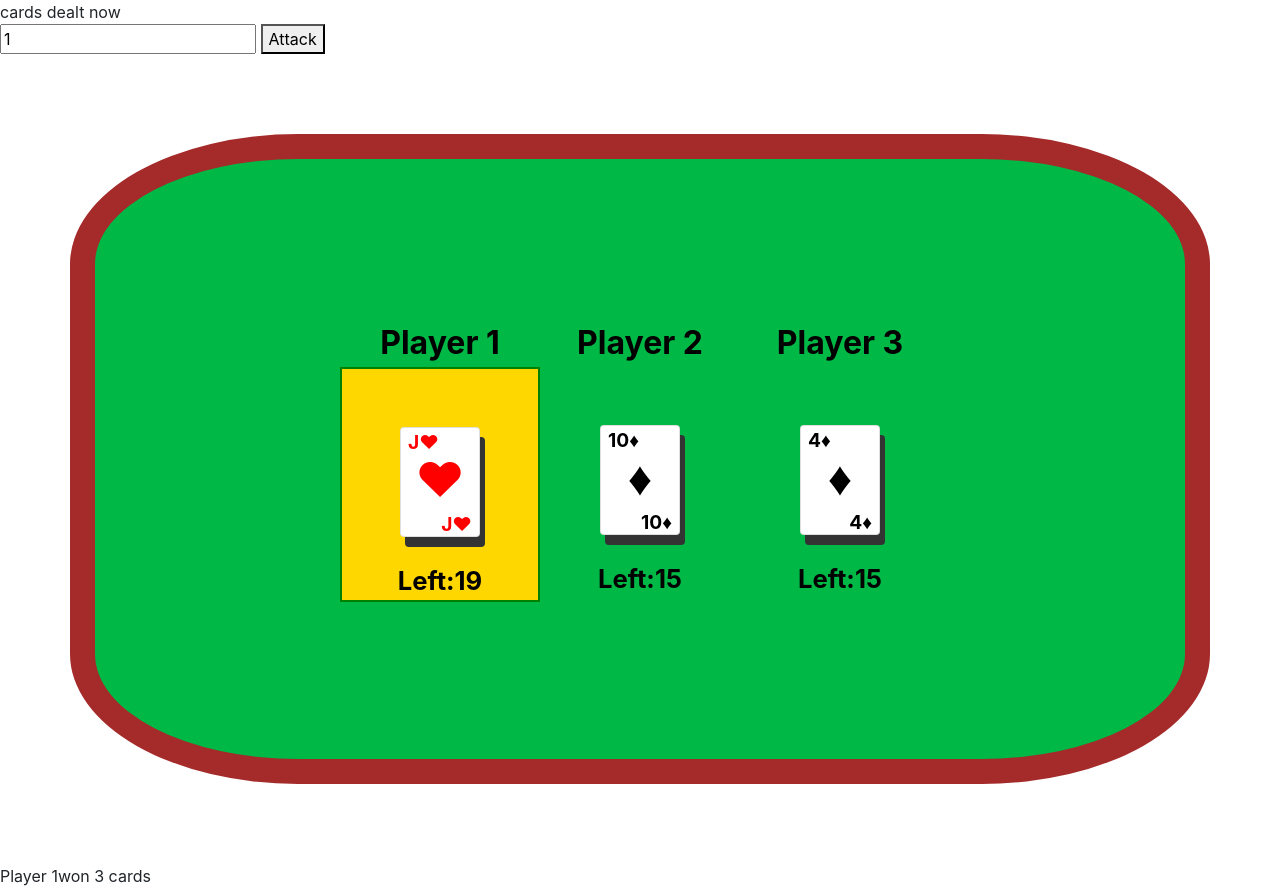
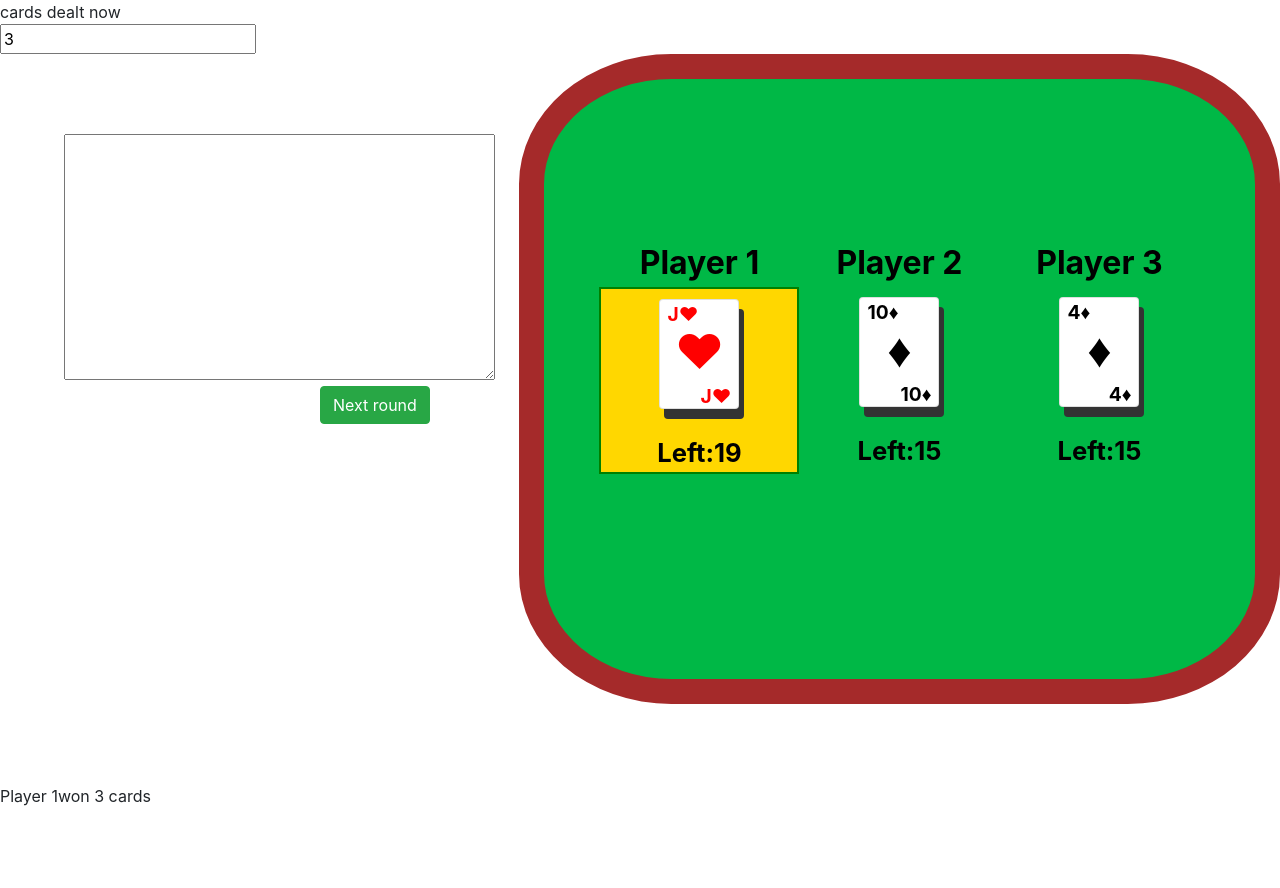
Before and after one commit to wojciechjsky/cardWar, a plain HTML site: page index.html in a window 1280 px wide. Both pictures are taken after a click on the button "Start". After the commit the page ends 808 px from the top, so only its background shows below. Drawn offline with nearby package versions, Linux system fonts and the light colour scheme.

```diff
--- a/index.html
+++ b/index.html
@@ -15,9 +15,16 @@
     <div class="userPlay">
         <input type="number" value="3">
         <button>Start</button>
-        <button class="hide">Attack</button>
-        <div class="container text-center">
-            <div class="gameplay"></div>
+
+        <div class="bigContainer">
+            <div class="leftContainer">
+                <textarea name="" id="" cols="40" rows="10"></textarea>
+                <button class="hide btn btn-success">Next round</button>
+            </div>
+
+            <div class="container text-center">
+                <div class="gameplay"></div>
+            </div>
         </div>
 
         <div class="res"></div>
--- a/script.js
+++ b/script.js
@@ -3,10 +3,14 @@
 const gameplay = document.querySelector(".gameplay");
 const userPlay = document.querySelector(".userPlay");
 const res = document.querySelector(".res");
+
+let deck = [];
 let players = [];
 let deals = [];
+let round = 0;
+let inplay = false;
 
-let deck = [];
+
 const ranks = [2,3,4,5,6,7,8,9,10, "J", "Q", "K", "A"];
 const figures = ["hearts", "diams", "clubs", "spades"];
 
@@ -22,6 +26,18 @@
         startGame();
 
     }
+    if(temp == "Next round"){
+        let tempRuns = document.querySelector("input").value;
+        res.innerHTML = "";
+        round = 0;
+        for(let x = 0; x<tempRuns; x++){
+            if(inplay){
+                message.innerHTML ="Round " + (x+1);
+                makeCards();
+            }
+        }
+
+    }
 }
 
 function btnToggle(){
@@ -30,16 +46,21 @@
 }
 
 function startGame(){
+    inplay = true;
     buildDeck();
 
     let numberPlayers = document.querySelector("input").value;
     createPlayers(numberPlayers);
     dealCards(0);
     makeCards();
+    playGame();
     console.log(deck);
     console.log(players);
     document.querySelector("input").value = "1";
 }
+
+
+
 
 function makeCards(){
     let tempHolder = [];
@@ -49,6 +70,7 @@
     }
     let playoff = [];
     for(let x=0; x < players.length; x++){
+        players[x].innerHTML = "";
         let card = deals[x].shift();
         if(currWinner.high == card.value){
             if(playoff.length == 0){
@@ -82,6 +104,7 @@
 function updater(winner, tempHolder){
     players.forEach(player => {
         // player.style.border = "2px solid red";
+        player.style.border = "none";
         player.style.backgroundColor= "#00b846";
     });
 
@@ -151,7 +174,6 @@
         deals[playerCard].push(card)
         playerCard++;
         return dealCards(playerCard);
-        console.log(card)
     }else{
         message.textContent= "cards dealt now";
         return;
--- a/style.css
+++ b/style.css
@@ -1,9 +1,20 @@
 /* body{
     background-image: url("pexels-pixabay-326311.jpg");
 } */
+.bigContainer{
+    display: flex;
+}
+.leftContainer{
+    /* width: 20vw;
+    height: 50vh; */
+    margin-left:  5vw;
+    /* background-color: gray; */
+    margin-top: 10vh;
+}
 .container{
-    margin-top:10vh !important;
+    /* margin-top:5vh !important; */
     margin-bottom:10vh !important;
+    /* margin-left:35vw !important; */
     padding-top: 20vh;
     padding-bottom: 20vh;
     border-radius: 20%;
@@ -14,6 +25,12 @@
 }
 .hide{
     display: none;
+}
+ .btn{
+    margin-left: 20vw;
+}
+.btn-danger{
+    min-width: 106px ;
 }
 
 .player{
```
